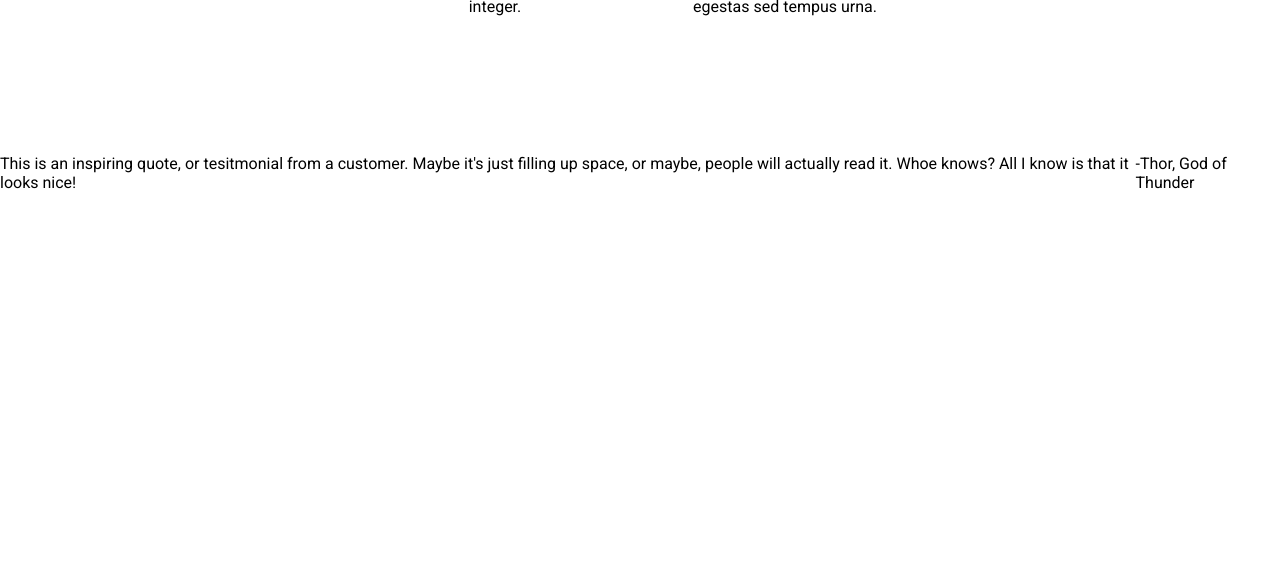
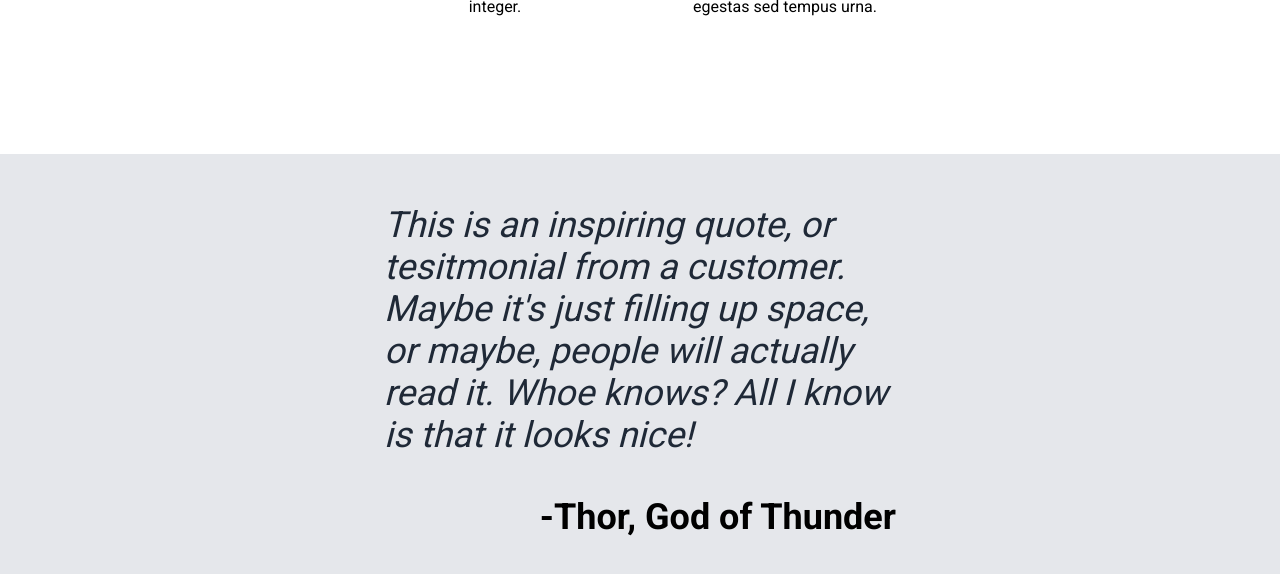
Before and after one commit to SBaldwin-Git/odin-landing_page, a plain HTML site: page index.html in a window 1280 px wide. Shown: the part 1095-1669 px from the top of the page. Before the commit the page ends 1287 px from the top, so only its background shows below. Drawn offline with Linux system fonts and the light colour scheme.

Commit message:
Styling completed for Section3

```diff
--- a/style.css
+++ b/style.css
@@ -152,13 +152,26 @@ a:hover {
 /********** Section3 **********/
 
 #Section3{
-
+    padding-top: 50px;
+    padding-bottom: 50px;
+    flex-flow: column nowrap;
+    background-color: #E5E7EB;
+    align-items: center;
+    justify-content: center;
+    gap: 40px;
 }
 
 #quote{
-
+    width: 40%;
+    font-size: 36px;
+    font-weight: lighter;
+    font-style: italic;
+    color: #1f2937;
 }
 
 #thor{
-
+    width: 40%;
+    text-align: right;
+    font-weight: bolder;
+    font-size: 36px;
 }
```
